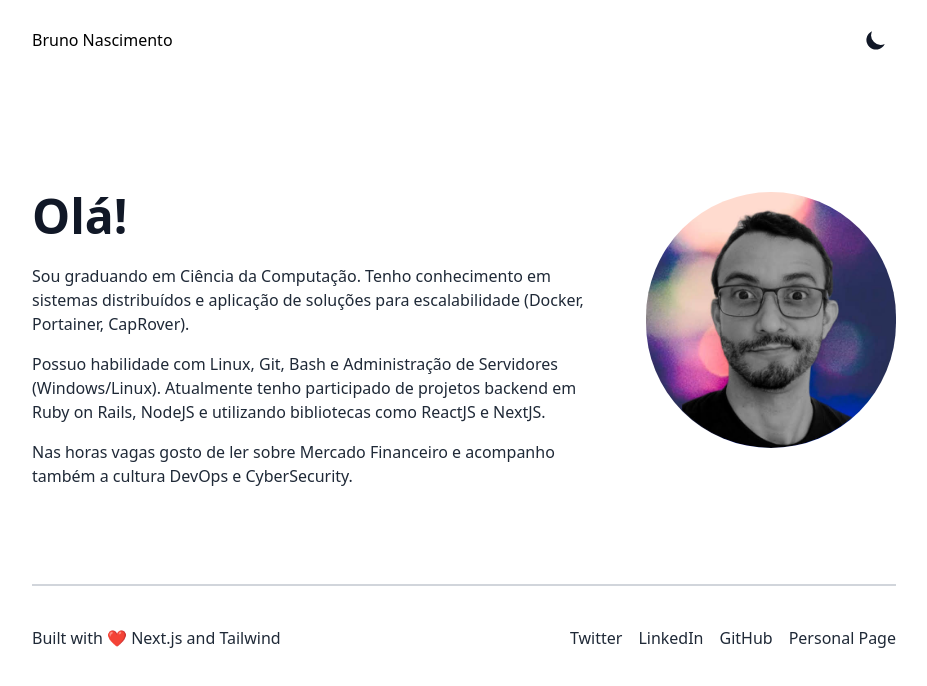
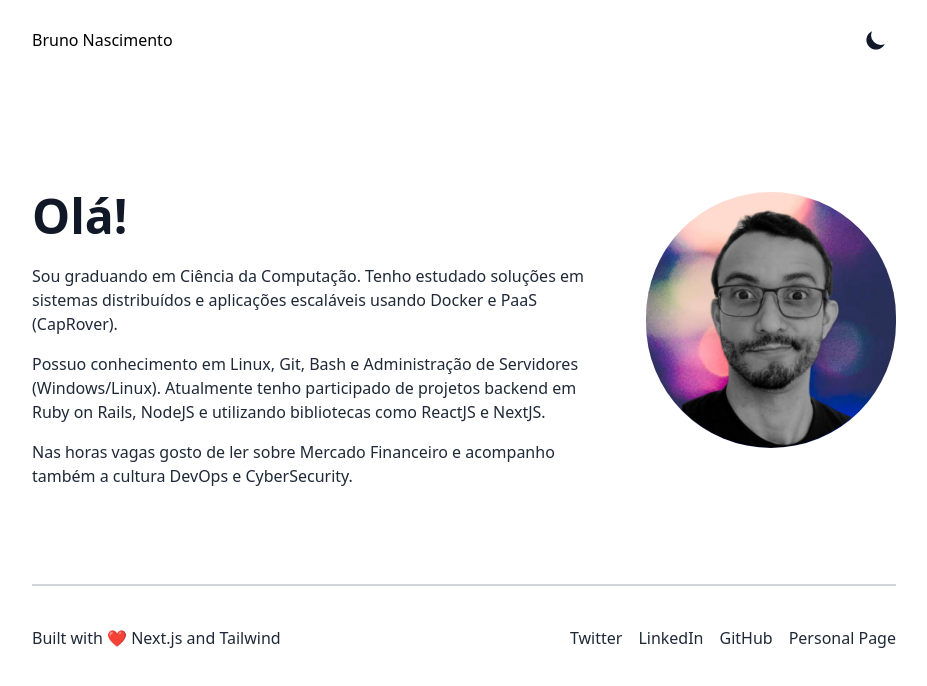
Before and after one commit to sunr00t/personal-page, a Next.js app: page / in a window 1280 px wide. Shown: the top 686 px of the page, without its empty margins (176-1103 px from the left). Built offline with nearby package versions, Linux system fonts and the light colour scheme.

Commit message:
update about and test webhook

```diff
--- a/components/About.js
+++ b/components/About.js
@@ -13,10 +13,10 @@ const About = () => {
           <div className="mt-6 text-gray-800 dark:text-white">
             <p className="mb-4">
               Sou graduando em Ciência da Computação.
-              Tenho conhecimento em sistemas distribuídos e aplicação de soluções para escalabilidade (Docker, Portainer, CapRover).
+              Tenho estudado soluções em sistemas distribuídos e aplicações escaláveis usando Docker e PaaS (CapRover).
             </p>
             <p className="mt-4">
-              Possuo habilidade com Linux, Git, Bash e Administração de Servidores (Windows/Linux).
+              Possuo conhecimento em Linux, Git, Bash e Administração de Servidores (Windows/Linux).
               Atualmente tenho participado de projetos backend em Ruby on Rails, NodeJS e utilizando bibliotecas como ReactJS e NextJS.
             </p>
             <p className="mt-4">
```
